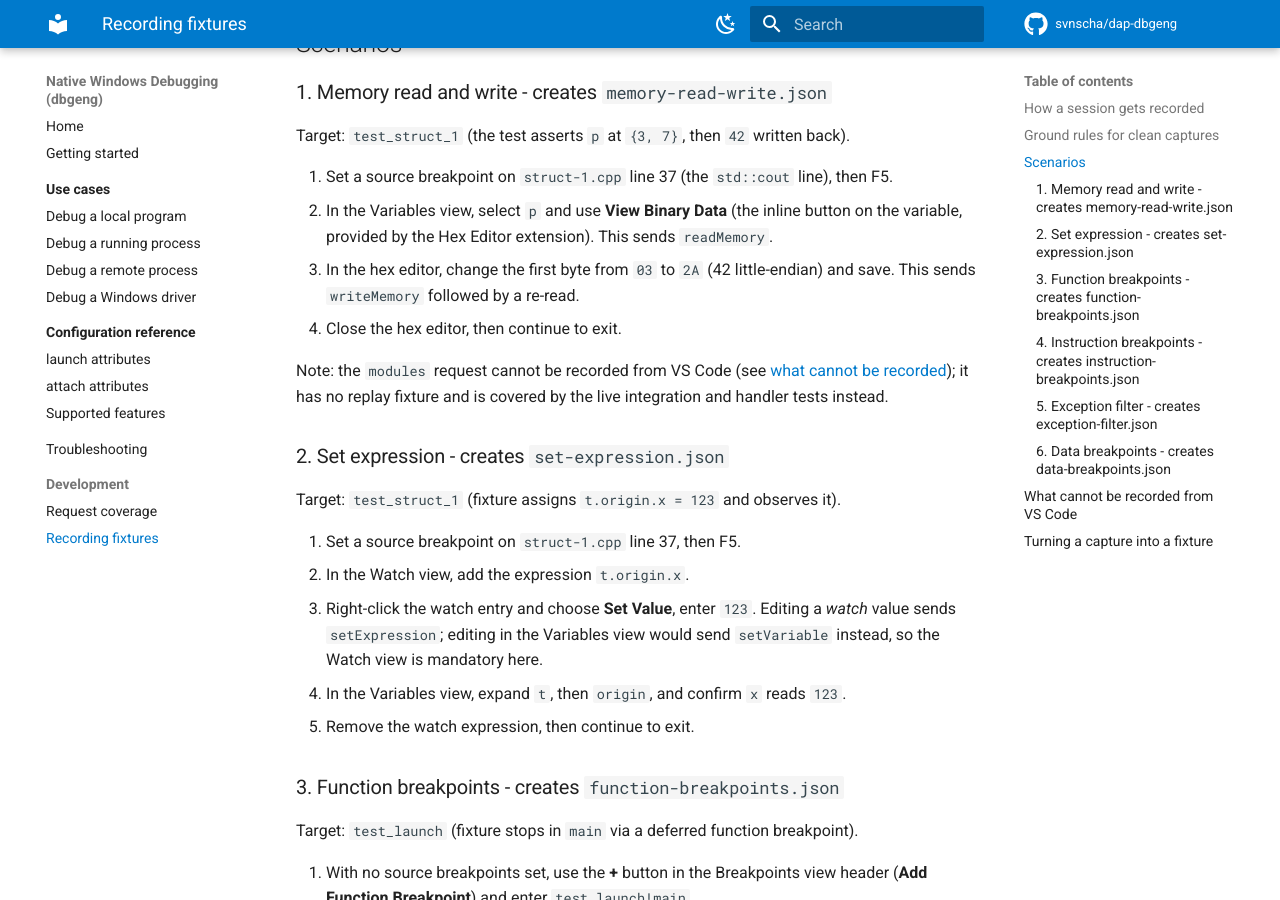
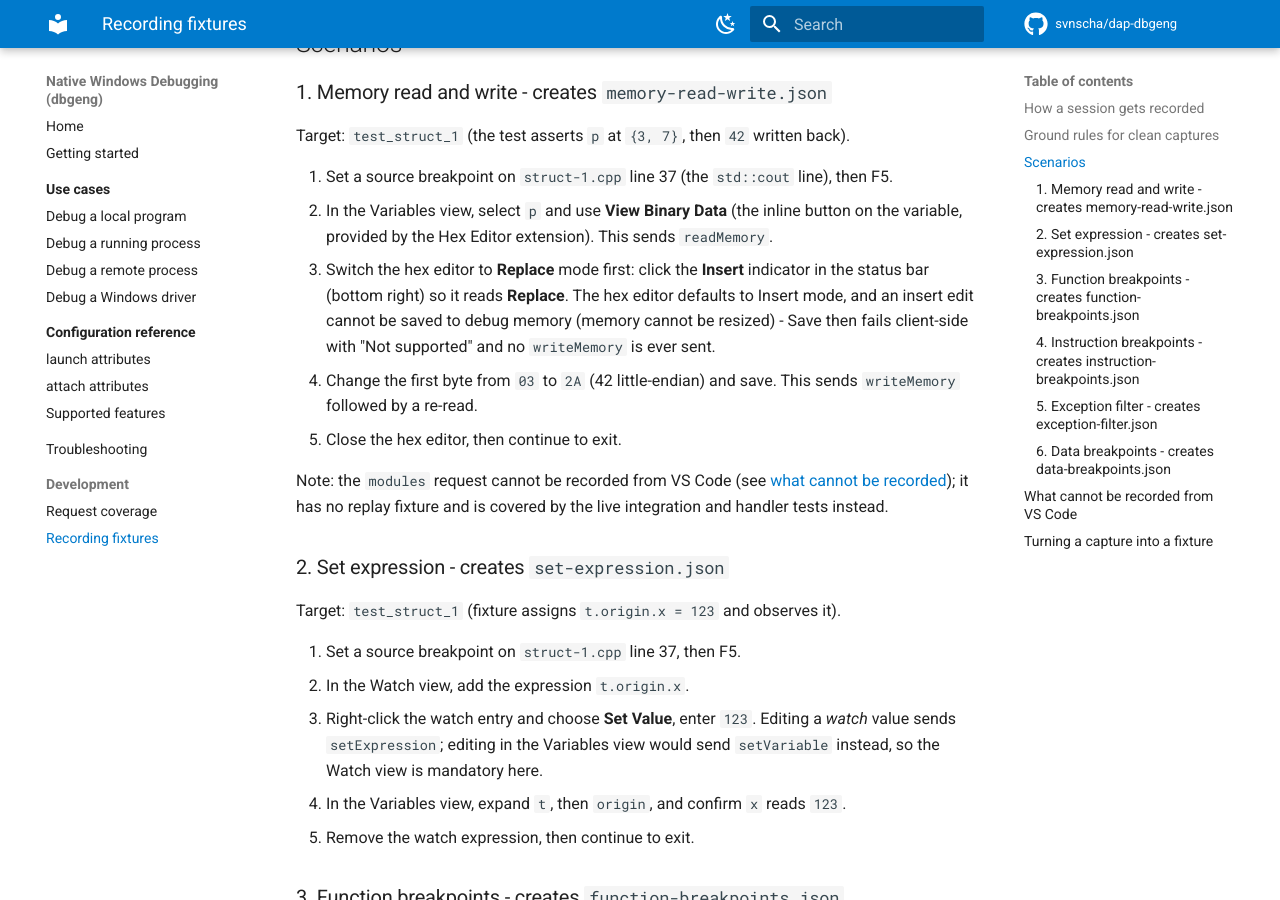
Before and after one commit to svnscha/dap-dbgeng, an MkDocs documentation site: the page built from docs/development/recording-fixtures.md, in a window 1280 px wide and 900 px high, scrolled down 1406 px. Built offline with MkDocs 1.6.1 and Material for MkDocs 9.7.7, drawn with Linux system fonts in a browser that asks for light colours; comment, search, counter and statistics services are not loaded.

Commit message:
docs: record memory edits in the hex editor's Replace mode
The hex editor defaults to Insert mode, and an insert edit cannot be
saved to debug memory (memory cannot be resized): Save fails client-side
with "Not supported" before any writeMemory request reaches the adapter.

```diff
--- a/docs/development/recording-fixtures.md
+++ b/docs/development/recording-fixtures.md
@@ -58,9 +58,13 @@ Target: `test_struct_1` (the test asserts `p` at `{3, 7}`, then `42` written bac
 1. Set a source breakpoint on `struct-1.cpp` line 37 (the `std::cout` line), then F5.
 2. In the Variables view, select `p` and use **View Binary Data** (the inline button on the
    variable, provided by the Hex Editor extension). This sends `readMemory`.
-3. In the hex editor, change the first byte from `03` to `2A` (42 little-endian) and save. This
-   sends `writeMemory` followed by a re-read.
-4. Close the hex editor, then continue to exit.
+3. Switch the hex editor to **Replace** mode first: click the **Insert** indicator in the status
+   bar (bottom right) so it reads **Replace**. The hex editor defaults to Insert mode, and an
+   insert edit cannot be saved to debug memory (memory cannot be resized) - Save then fails
+   client-side with "Not supported" and no `writeMemory` is ever sent.
+4. Change the first byte from `03` to `2A` (42 little-endian) and save. This sends `writeMemory`
+   followed by a re-read.
+5. Close the hex editor, then continue to exit.
 
 Note: the `modules` request cannot be recorded from VS Code (see
 [what cannot be recorded](#what-cannot-be-recorded-from-vs-code)); it has no replay fixture and is
```
